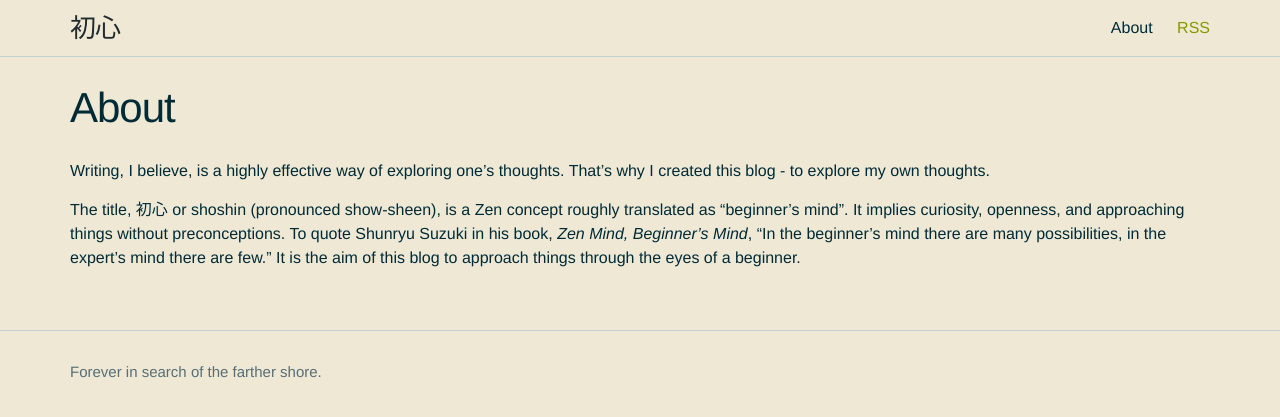
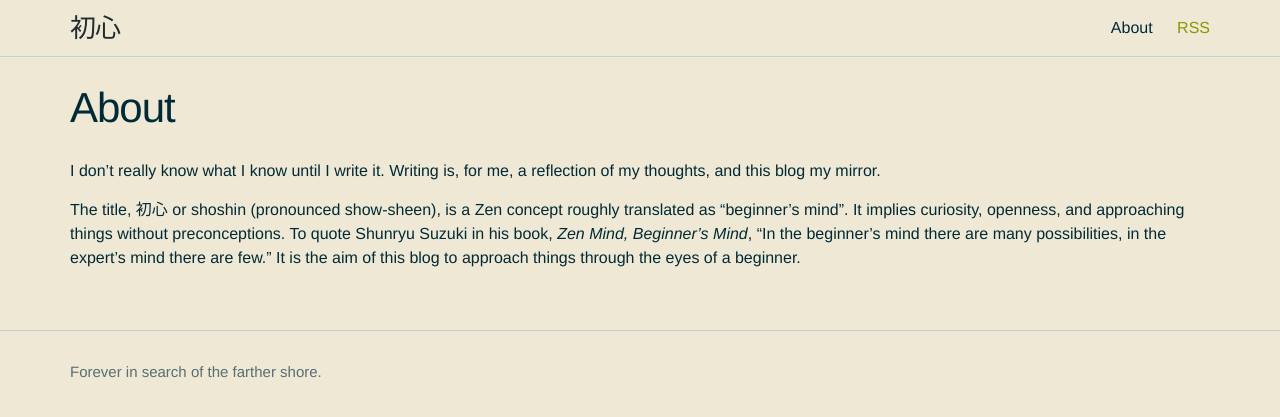
Before and after one commit to dempe/dempe.github.io, a Jekyll site: the page built from about.md, in a window 1280 px wide. Shown: the top 417 px of the page. Built offline with Jekyll 4.4.1, drawn with Linux system fonts in a browser that asks for light colours.

Commit message:
update about

```diff
--- a/about.md
+++ b/about.md
@@ -4,6 +4,6 @@ title: About
 permalink: /about/
 ---
 
-Writing, I believe, is a highly effective way of exploring one's thoughts.  That's why I created this blog - to explore my own thoughts.
+I don't really know what I know until I write it. Writing is, for me, a reflection of my thoughts, and this blog my mirror.
 
 The title, 初心 or shoshin (pronounced show-sheen), is a Zen concept roughly translated as "beginner's mind".  It implies curiosity, openness, and approaching things without preconceptions.  To quote Shunryu Suzuki in his book, _Zen Mind, Beginner's Mind_, "In the beginner's mind there are many possibilities, in the expert's mind there are few."  It is the aim of this blog to approach things through the eyes of a beginner.
```
